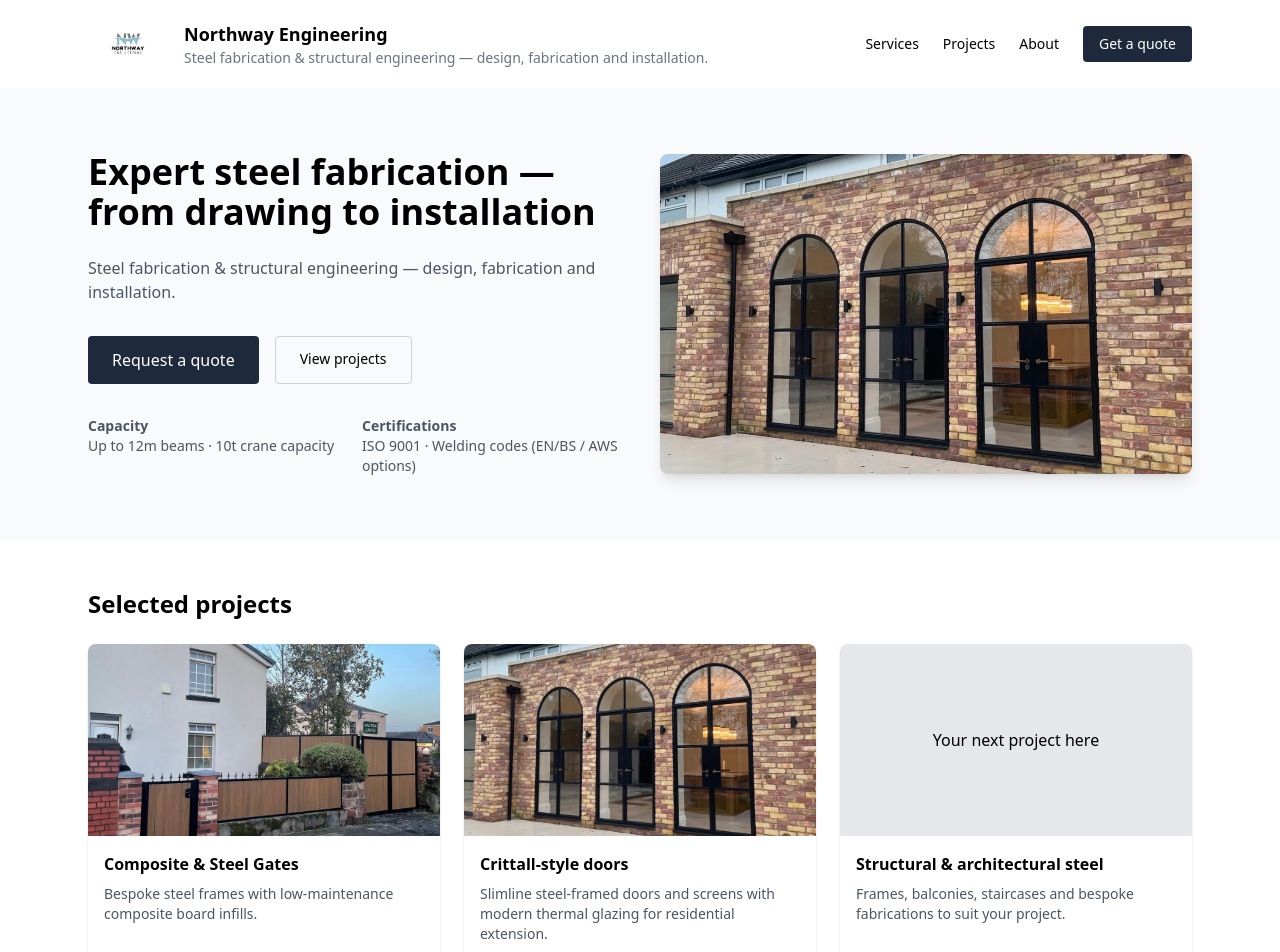
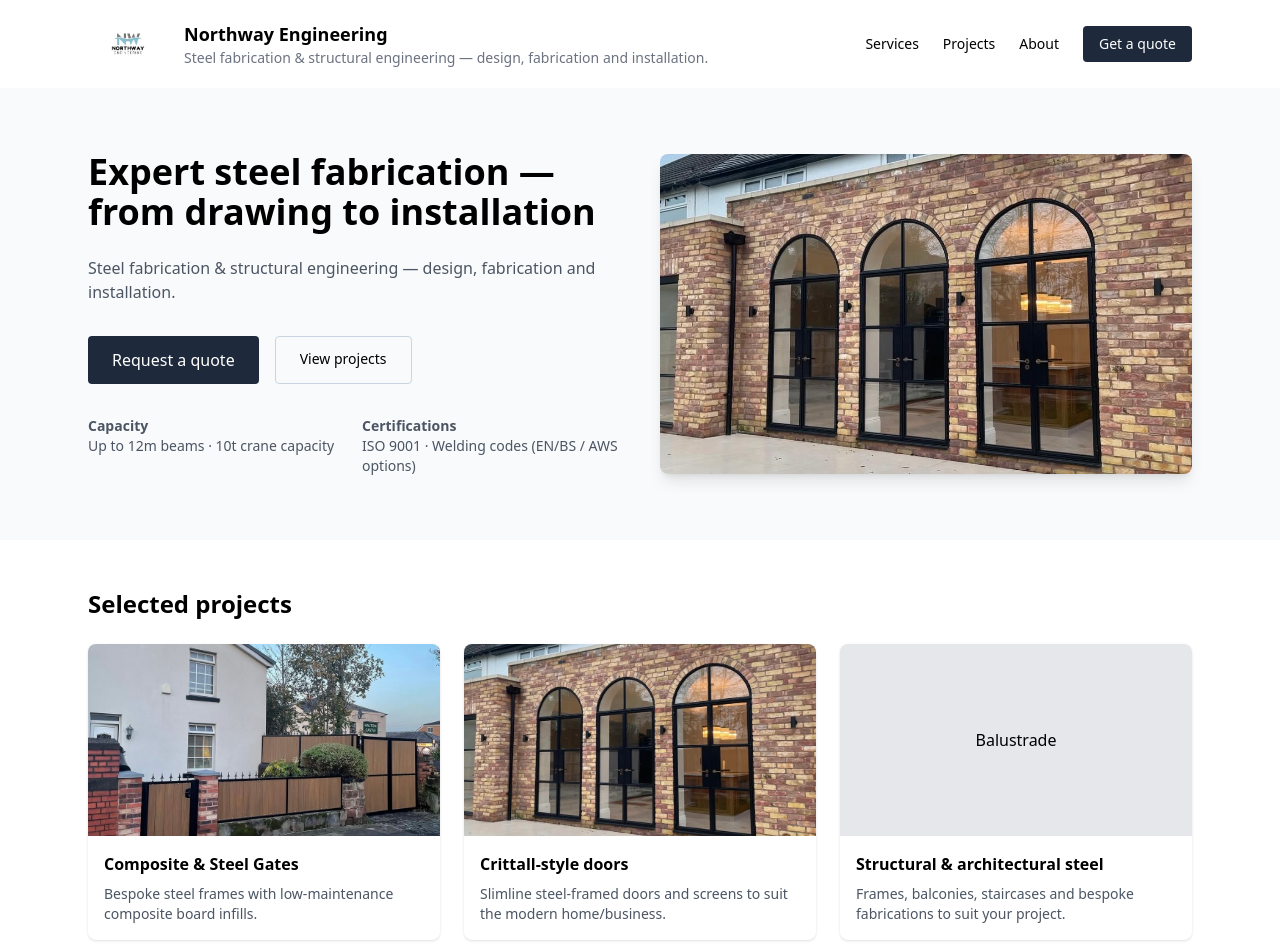
Before and after one commit to giuseppe101-arch/northway-engineering-site2, a Next.js app: page / in a window 1280 px wide. Shown: the top 952 px of the page. Built offline with nearby package versions, Linux system fonts and the light colour scheme.

Commit message:
Update index.jsx

```diff
--- a/pages/index.jsx
+++ b/pages/index.jsx
@@ -97,15 +97,15 @@ export default function Home() {
                 <div className="p-4">
                   <h4 className="font-semibold">Crittall-style doors</h4>
                   <p className="text-sm text-gray-600 mt-2">
-                    Slimline steel-framed doors and screens with modern thermal glazing
-                    for residential extension.
+                    Slimline steel-framed doors and screens to suit the modern home/business.
+
                   </p>
                 </div>
               </div>
 
               <div className="rounded-lg overflow-hidden shadow">
                 <div className="w-full h-48 bg-gray-200 flex items-center justify-center">
-                  Your next project here
+                  Balustrade
                 </div>
                 <div className="p-4">
                   <h4 className="font-semibold">Structural &amp; architectural steel</h4>
```
